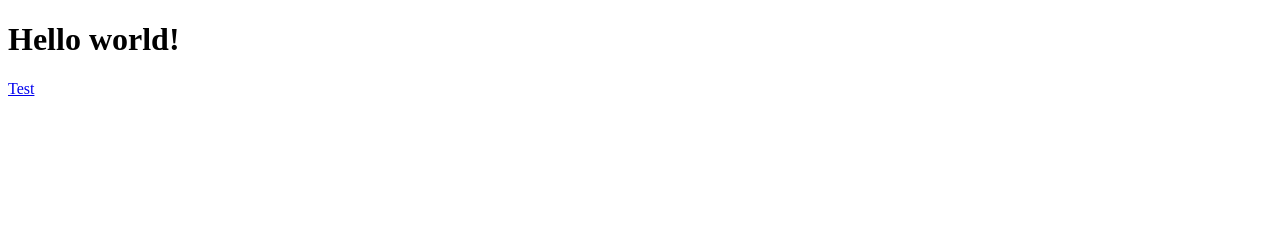
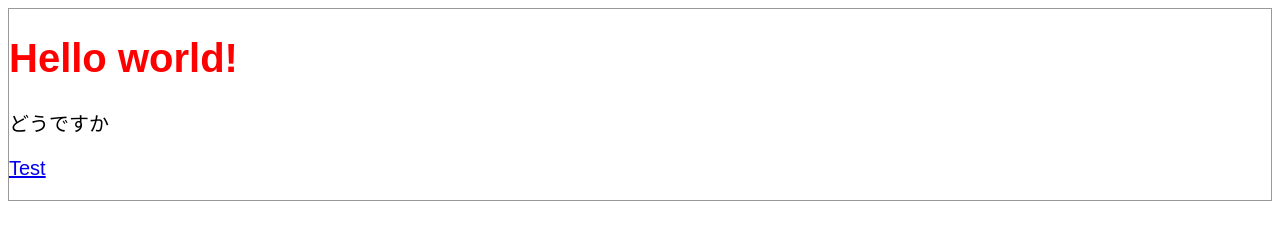
Before and after one commit to Neos21/practice-gatsby, a Gatsby site: page / in a window 1280 px wide. Built offline with nearby package versions, Linux system fonts and the light colour scheme; Gatsby itself is replaced by a stand-in of ours.

Commit message:
スタイリングと Markdown で画像を扱えるようにした

```diff
--- /dev/null
+++ b/gatsby-browser.js
@@ -0,0 +1 @@
+import './src/styles/global.css';
--- a/gatsby-config.js
+++ b/gatsby-config.js
@@ -9,6 +9,11 @@ module.exports = {
         name: 'pages'
       }
     },
+    // https://www.gatsbyjs.com/plugins/gatsby-plugin-sharp/
+    // Markdown 中で画像を扱えるようにする・gatsby-remark-images とセットで必要
+    {
+      resolve: 'gatsby-plugin-sharp'
+    },
     // https://www.gatsbyjs.com/plugins/gatsby-transformer-remark/
     // Markdown パーサ
     {
@@ -18,7 +23,14 @@ module.exports = {
         footnotes : true,  // Footnotes Mode (Default : true)
         pedantic  : true,  // Pedantic Mode (Default : true)
         gfm       : true,  // GitHub Flavored Markdown Mode (Default : true)
-        plugins: []
+        plugins: [
+          // https://www.gatsbyjs.com/plugins/gatsby-remark-images/
+          // Markdown 中で画像を扱えるようにする・gatsby-plugin-sharp が必要
+          {
+            resolve: 'gatsby-remark-images',
+            options: {}
+          }
+        ]
       }
     },
     // https://www.gatsbyjs.com/plugins/gatsby-plugin-catch-links/
--- a/package.json
+++ b/package.json
@@ -25,6 +25,8 @@
   "dependencies": {
     "gatsby": "2.24.82",
     "gatsby-plugin-catch-links": "2.3.15",
+    "gatsby-plugin-sharp": "2.6.43",
+    "gatsby-remark-images": "3.3.37",
     "gatsby-source-filesystem": "2.3.35",
     "gatsby-transformer-remark": "2.8.43",
     "react": "16.14.0",
--- /dev/null
+++ b/src/components/layout.css
@@ -0,0 +1,5 @@
+/* Scoped ではないので html 要素セレクタを書いたりすると全ページに反映される */
+
+.layout-container {
+  border: 1px solid #999;
+}
--- /dev/null
+++ b/src/components/layout.js
@@ -0,0 +1,13 @@
+import React from 'react';
+
+import './layout.css';
+
+// https://www.gatsbyjs.com/docs/recipes/styling-css/
+export default class Layout extends React.Component {
+  render = () => {
+    const { children } = this.props;
+    return (
+      <div className="layout-container">{children}</div>
+    );
+  }
+}
--- a/src/pages/blog/2020/10/20-01.md
+++ b/src/pages/blog/2020/10/20-01.md
@@ -6,10 +6,12 @@ date : '2020-10-20T00:00:00.000Z'
 # H1
 
 <style>
-code { color: red; }
+code { color: blue; }
 </style>
 
 どうですか_斜体_とか__strong__とか`code`とか。
+
+![画像](./20-01-01.png)
 
 あれ？末尾に改行あるとダメ？んなことないね
 
--- a/src/pages/index.js
+++ b/src/pages/index.js
@@ -1,11 +1,15 @@
 import React from 'react';
 import { Link } from 'gatsby';  // https://www.gatsbyjs.com/docs/gatsby-link/
 
-export default class Home extends React.Component {
+import Layout from '../components/layout';
+import style from './index.module.css';
+
+export default class Index extends React.Component {
   render = () => (
-    <div>
-      <h1>Hello world!</h1>
+    <Layout>
+      <h1 className={style.myIndex}>Hello world!</h1>
+      <p>どうですか</p>
       <p><Link to="/blog/2020/10/20-01">Test</Link></p>
-    </div>
+    </Layout>
   )
 }
--- /dev/null
+++ b/src/pages/index.module.css
@@ -0,0 +1,9 @@
+/*
+ * Scoped ではないので html 要素セレクタを書いたりすると全ページに反映される
+ *
+ * `.module.css` は `import style from` で読み込み `<div className={style.my-class-name}>` のように使用する
+ */
+
+.myIndex {
+  color: #f00;
+}
--- /dev/null
+++ b/src/styles/global.css
@@ -0,0 +1,12 @@
+/*
+ * https://www.gatsbyjs.com/docs/recipes/styling-css/
+ *
+ * グローバルな CSS
+ * 必ずこのディレクトリ・ファイル名で作成する必要がある
+ */
+
+html {
+  overflow: hidden scroll;
+  font-size: clamp(17px, 1.7vw, 20px);
+  font-family: sans-serif;
+}
```
Also changed, not shown: src/pages/blog/2020/10/20-01-01.png (added).
